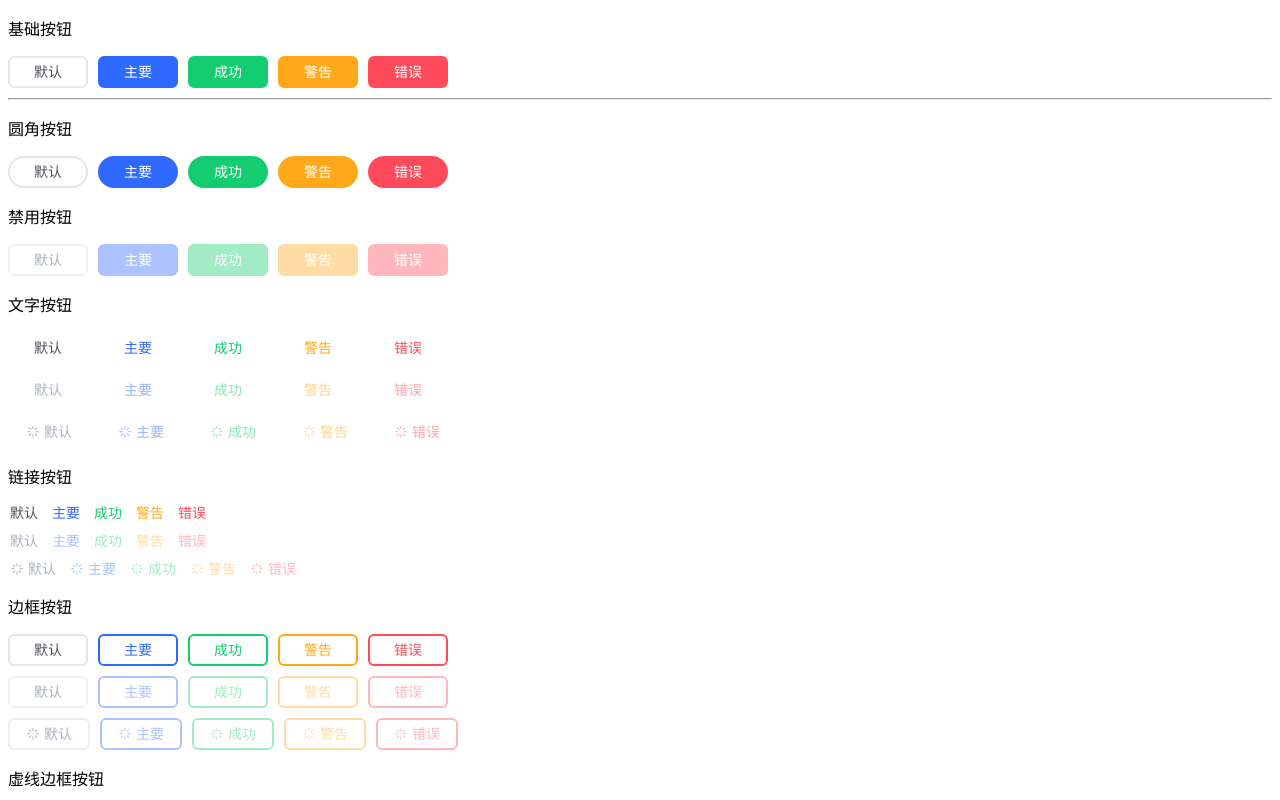
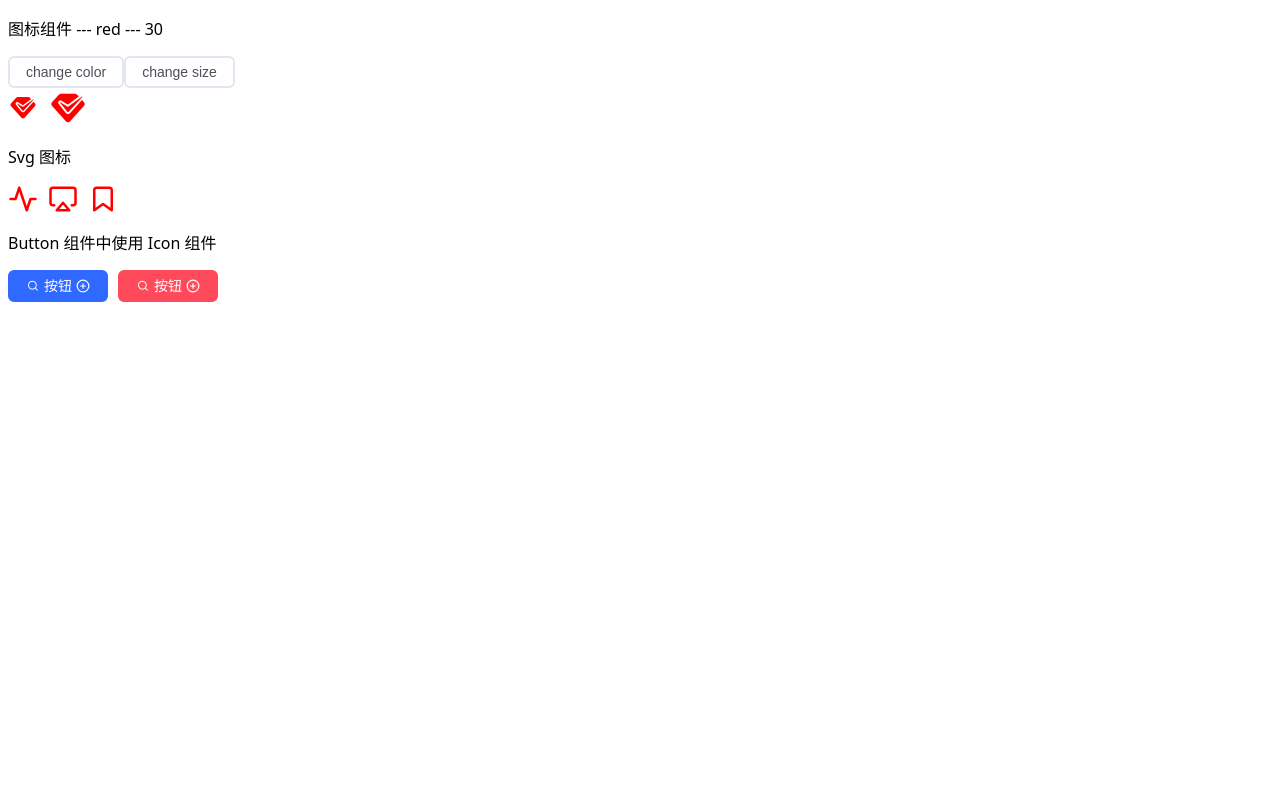
Before and after one commit to liulongbin1314/vue3-ui-library, a Vue app in the folder examples/: page / in a window 1280 px wide. Shown: the top 800 px of the page. Built offline with nearby package versions, Linux system fonts and the light colour scheme.

Commit message:
改造AIcon组件的按需导入

```diff
--- a/examples/src/App.vue
+++ b/examples/src/App.vue
@@ -1,10 +1,10 @@
 <template>
-  <ButtonTest />
+  <IconTest />
 </template>
 
 <script setup>
-import ButtonTest from './components/ButtonTest.vue'
-// import IconTest from './components/IconTest.vue'
+// import ButtonTest from './components/ButtonTest.vue'
+import IconTest from './components/IconTest.vue'
 // import InputTest from './components/InputTest.vue'
 // import GridTest from './components/GridTest.vue'
 // import CheckboxTest from './components/CheckboxTest.vue'
--- a/examples/src/components/IconTest.vue
+++ b/examples/src/components/IconTest.vue
@@ -51,6 +51,9 @@
 </template>
 
 <script setup>
+import { AButton, AIcon } from '@ui-library/components'
+import '@ui-library/theme/src/icon.scss'
+import '@ui-library/theme/src/button.scss'
 import { ref } from 'vue'
 import { Activity, Airplay, Bookmark, PlusCircle } from '@ui-library/icons'
 
--- a/packages/theme/src/icon.scss
+++ b/packages/theme/src/icon.scss
@@ -1,6 +1,8 @@
 @use './common/mixins.scss';
 // 一次性导入 iconfont 字体图标
 @use '../icon-fonts/iconfont.css';
+@use './initRoot.scss';
+@use './loading.scss';
 
 @include mixins.b(icon) {
   width: 1em;
```
